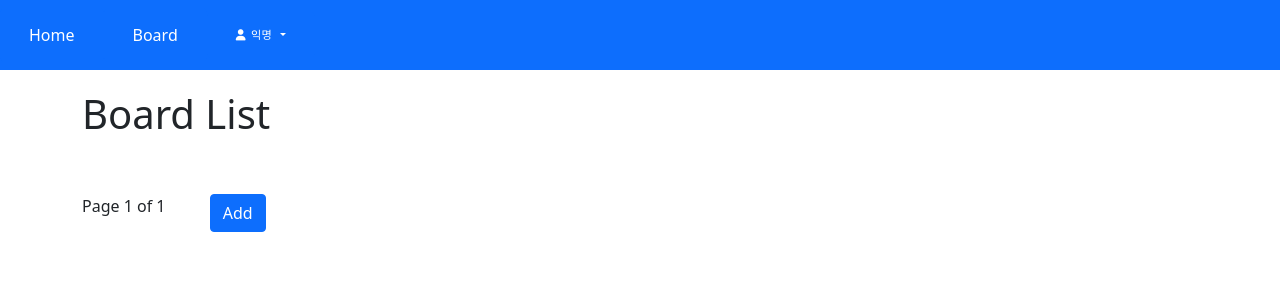
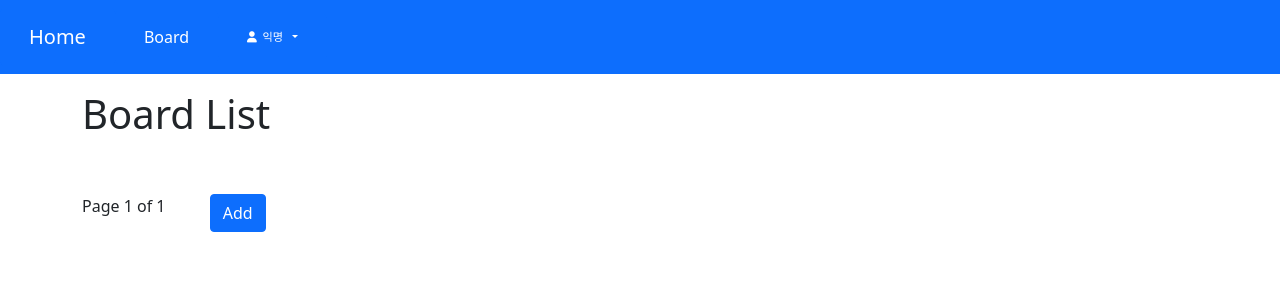
Before and after one commit to mijiFernandes/pa4, a Django app: page /board/ in a window 1280 px wide. Shown: the top 300 px of the page. Run offline with Django 3.2, Linux system fonts and the light colour scheme; data that the repository does not hold is empty; some libraries are stand-ins or nearby versions.

Commit message:
First version of application moved into github

```diff
--- a/templates/base.html
+++ b/templates/base.html
@@ -15,7 +15,7 @@
 <body id="thediv" style="padding-top:90px;">
 
 <nav class="navbar navbar-expand-lg navbar-dark bg-primary fixed-top">
-    <span class="nav-brand mx-0 mb-0 btn btn-primary"><a class="nav-link text-white mx-0" style="font-size:1em" href="{% url 'home' %}">Home</a></span>
+    <span class="navbar-brand mx-0 mb-0 btn btn-primary"><a class="nav-link text-white mx-0" style="font-size:1em" href="{% url 'home' %}">Home</a></span>
     <span class="nav-item mx-0 mb-0 btn btn-primary"><a class="nav-link text-white mx-0" style="font-size:1em" href="{% url 'board:index' %}">Board</a></span>
     <span class="nav-item dropdown mx-0 mb-0 btn btn-primary" style="float:right">
         {% if user.is_active %}
```
